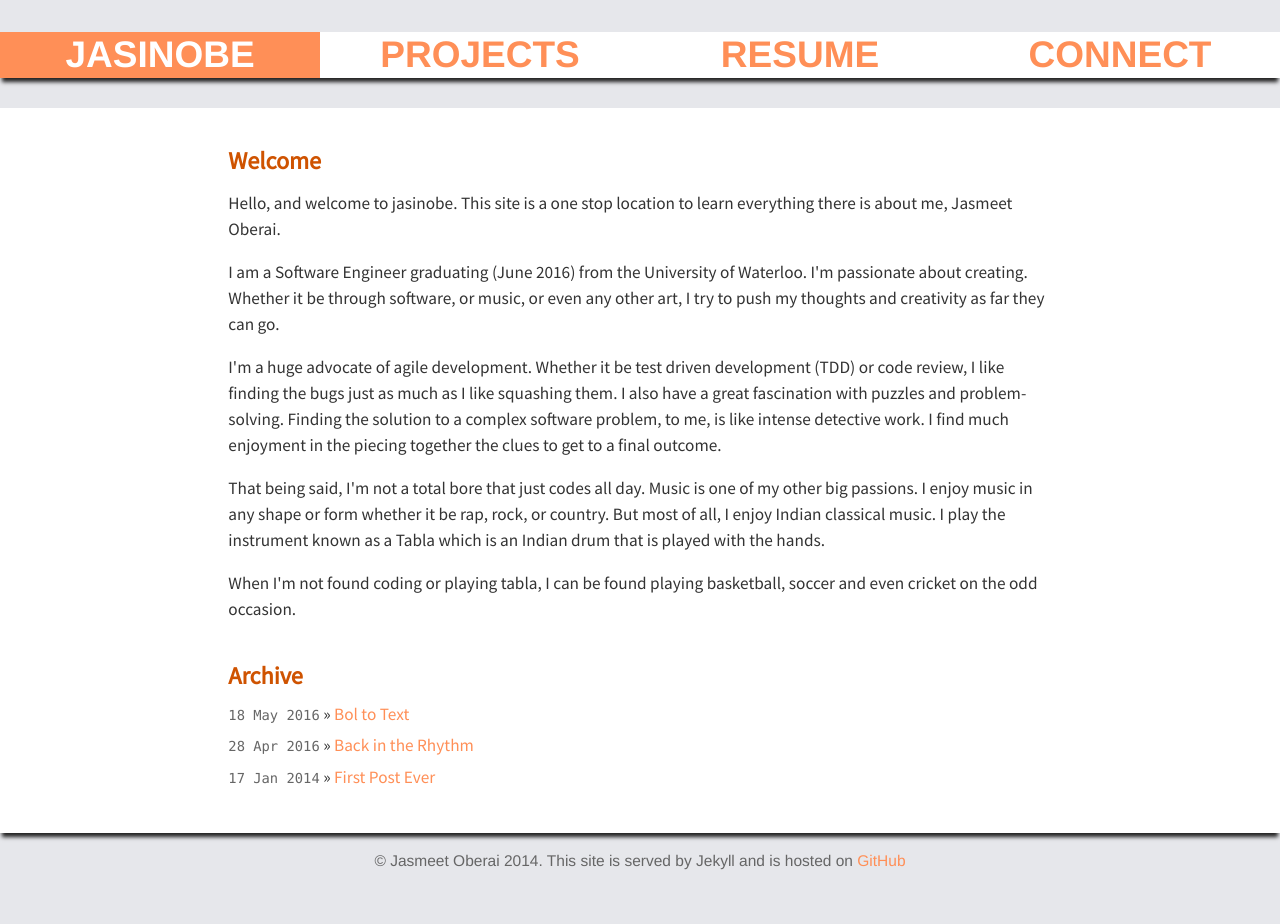
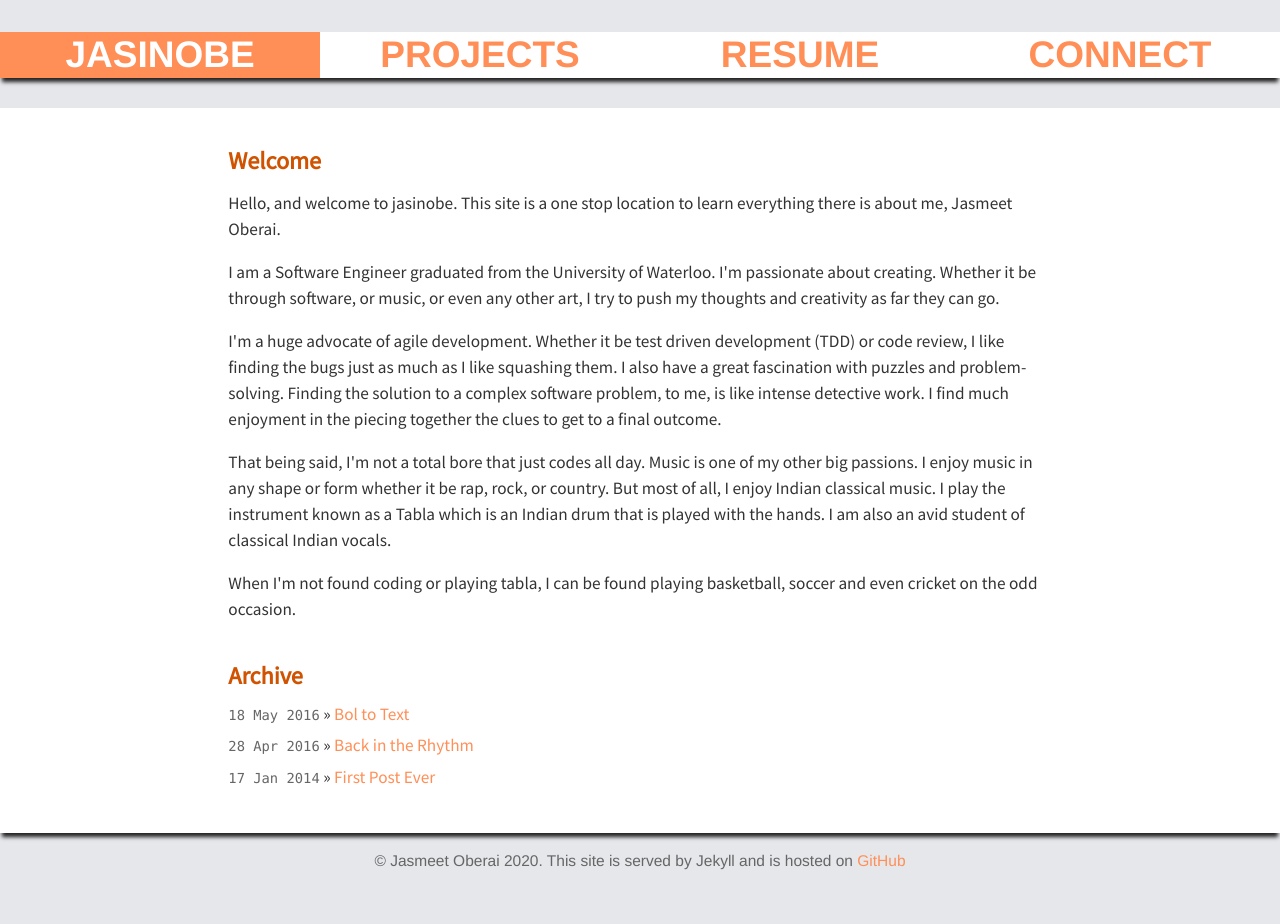
Before and after one commit to jasmeeto/jasmeeto.github.io, a Jekyll site: the page built from index.html, in a window 1280 px wide. Built offline with Jekyll 4.4.1, drawn with Linux system fonts in a browser that asks for light colours; nearby versions of some CDN libraries.

Commit message:
update resume

```diff
--- a/_layouts/default.html
+++ b/_layouts/default.html
@@ -51,7 +51,7 @@
           <footer class="copyright">
               <div class="grid">
                   <div class="custom-row">
-                      <p class="col-md-8 col-md-offset-2"> &copy; Jasmeet Oberai 2014. This site is served by Jekyll and is hosted on <a href="https://github.com/{{site.github}}/{{site.github}}.github.io">GitHub</a> </p>
+                      <p class="col-md-8 col-md-offset-2"> &copy; Jasmeet Oberai 2020. This site is served by Jekyll and is hosted on <a href="https://github.com/{{site.github}}/{{site.github}}.github.io">GitHub</a> </p>
                   </div>
               </div>
           </footer>
--- a/index.html
+++ b/index.html
@@ -11,13 +11,13 @@ active: home
             <div class="about">
                 <p>Hello, and welcome to jasinobe. This site is a one stop location to learn everything there is about me, Jasmeet Oberai.</p>
                 <p>
-                  I am a Software Engineer graduating (June 2016) from the University of Waterloo. I'm passionate about creating. Whether it be through software, or music, or even any other art, I try to push my thoughts and creativity as far they can go.
+                  I am a Software Engineer graduated from the University of Waterloo. I'm passionate about creating. Whether it be through software, or music, or even any other art, I try to push my thoughts and creativity as far they can go.
                 </p>
                 <p>
                     I'm a huge advocate of agile development. Whether it be test driven development (TDD) or code review, I like finding the bugs just as much as I like squashing them. I also have a great fascination with puzzles and problem-solving. Finding the solution to a complex software problem, to me, is like intense detective work. I find much enjoyment in the piecing together the clues to get to a final outcome.
                 </p>
                 <p>
-                   That being said, I'm not a total bore that just codes all day. Music is one of my other big passions. I enjoy music in any shape or form whether it be rap, rock, or country. But most of all, I enjoy Indian classical music. I play the instrument known as a Tabla which is an Indian drum that is played with the hands.
+                   That being said, I'm not a total bore that just codes all day. Music is one of my other big passions. I enjoy music in any shape or form whether it be rap, rock, or country. But most of all, I enjoy Indian classical music. I play the instrument known as a Tabla which is an Indian drum that is played with the hands. I am also an avid student of classical Indian vocals.
                 </p>
                 <p>
                     When I'm not found coding or playing tabla, I can be found playing basketball, soccer and even cricket on the odd occasion.
```
Also changed, not shown: 2 other files.
